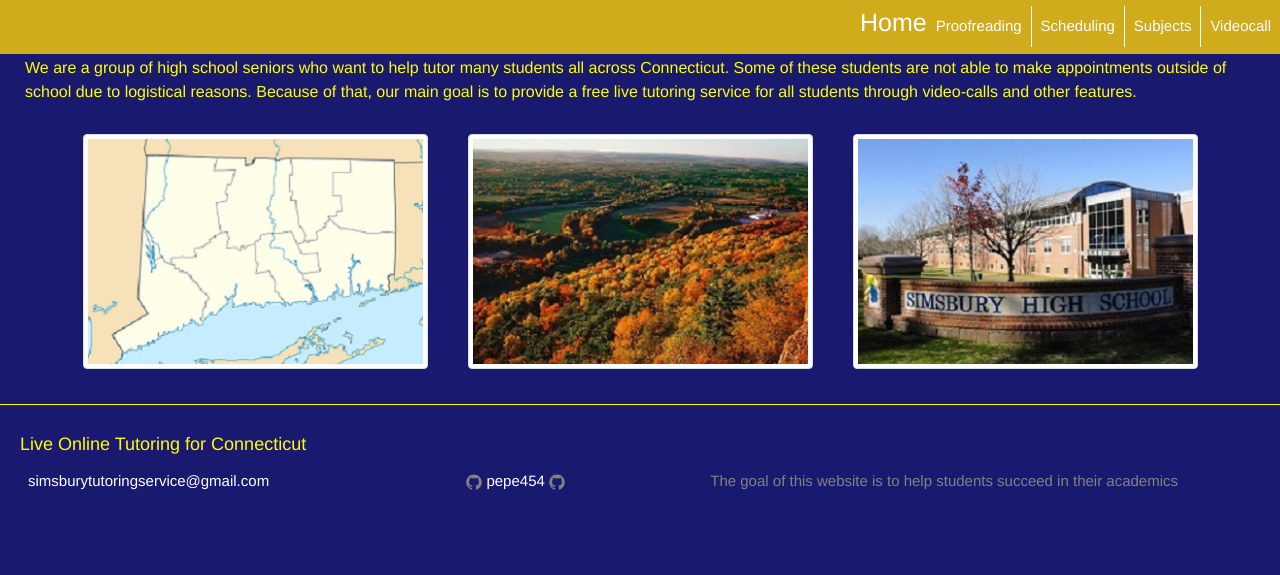
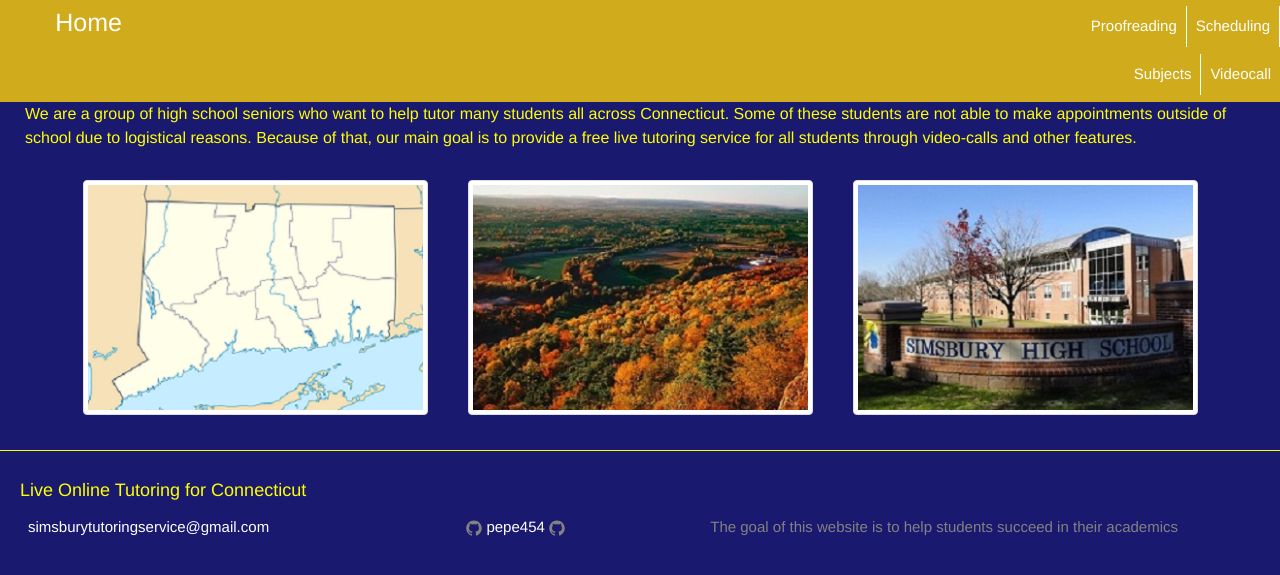
Before and after one commit to pepe454/pepe454.github.io, a Jekyll site: the page built from index.html, in a window 1280 px wide. Shown: the top 575 px of the page. Built offline with Jekyll 4.4.1, drawn with Linux system fonts in a browser that asks for light colours; the list of posts is cut into pages by our own code.

Commit message:
Update _layout.scss

```diff
--- a/_sass/_layout.scss
+++ b/_sass/_layout.scss
@@ -42,7 +42,7 @@
     .home-link {
         font-size: 25px;
         color: white;
-        text-align: left;
+        margin-right: 75%
     }
     .page-link {
         line-height: 26px;
@@ -50,7 +50,7 @@
         display: inline-block;
         border-right: 1px solid white;
         &:last-child{
-          right-margin: 20px;
+          right-margin: 15%;
           border: 0;
         }
         padding: 9px;
```
